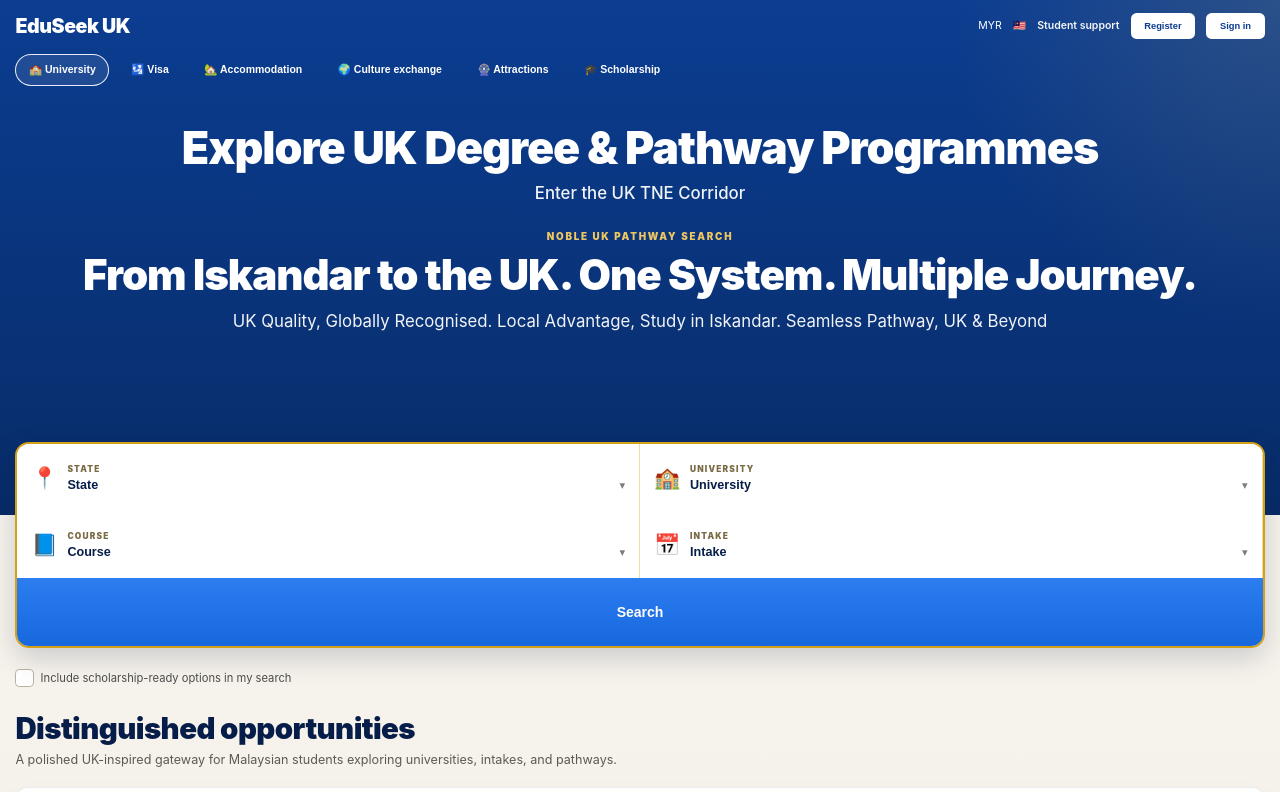
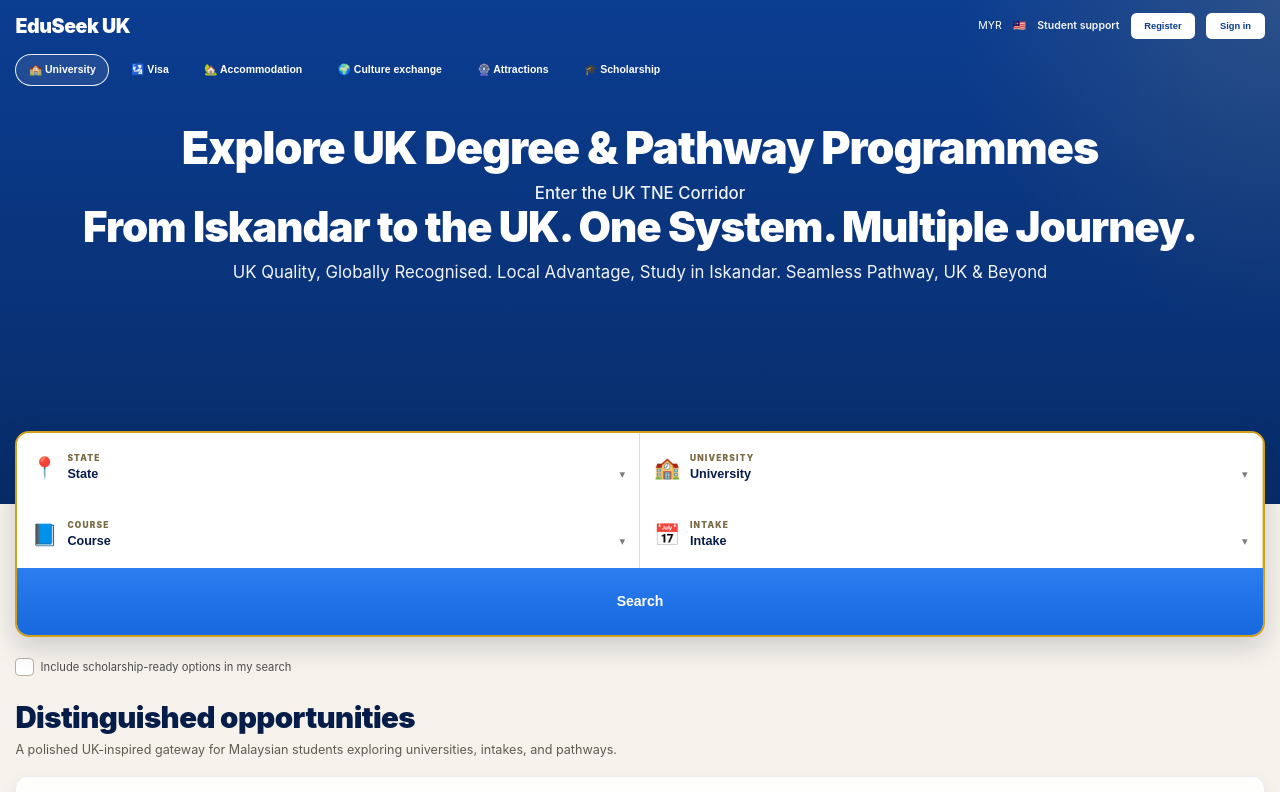
Before and after one commit to williamtaa38/tnecorridor, a plain HTML site: page programmes.html in a window 1280 px wide. Shown: the top 792 px of the page. Drawn offline with Linux system fonts and the light colour scheme.

Commit message:
update css

```diff
--- a/programmes.html
+++ b/programmes.html
@@ -34,8 +34,6 @@
       <div class="hero-copy">
         <h1 class="hero-main-line">Explore UK Degree & Pathway Programmes</h1>
         <p class="hero-small-line">Enter the UK TNE Corridor</p>
-
-        <div class="eyebrow">Noble UK Pathway Search</div>
 
         <h1>From Iskandar to the UK. One System. Multiple Journey.</h1>
         <p>UK Quality, Globally Recognised. Local Advantage, Study in Iskandar. Seamless Pathway, UK & Beyond</p>
```
